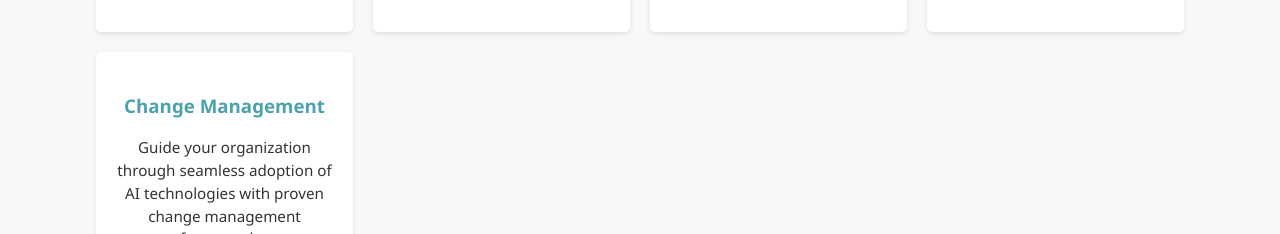
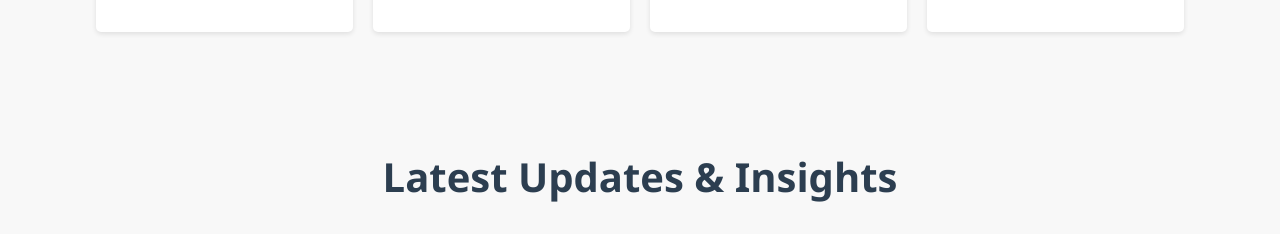
Before and after one commit to perez-sechi/perez-sechi.github.io, a plain HTML site: page index.html in a window 1280 px wide. Shown: the part 1054-1288 px from the top of the page. Drawn offline with Linux system fonts and the light colour scheme.

Commit message:
Removing CM

```diff
--- a/index.html
+++ b/index.html
@@ -95,13 +95,6 @@
                         <p>
                             Enhance the performance of your AI applications with fine-tuning, scaling, and monitoring
                             strategies.
-                        </p>
-                    </div>
-                    <div class="service-item">
-                        <h3>Change Management</h3>
-                        <p>
-                            Guide your organization through seamless adoption of AI technologies with proven change
-                            management frameworks.
                         </p>
                     </div>
                 </div>
```
